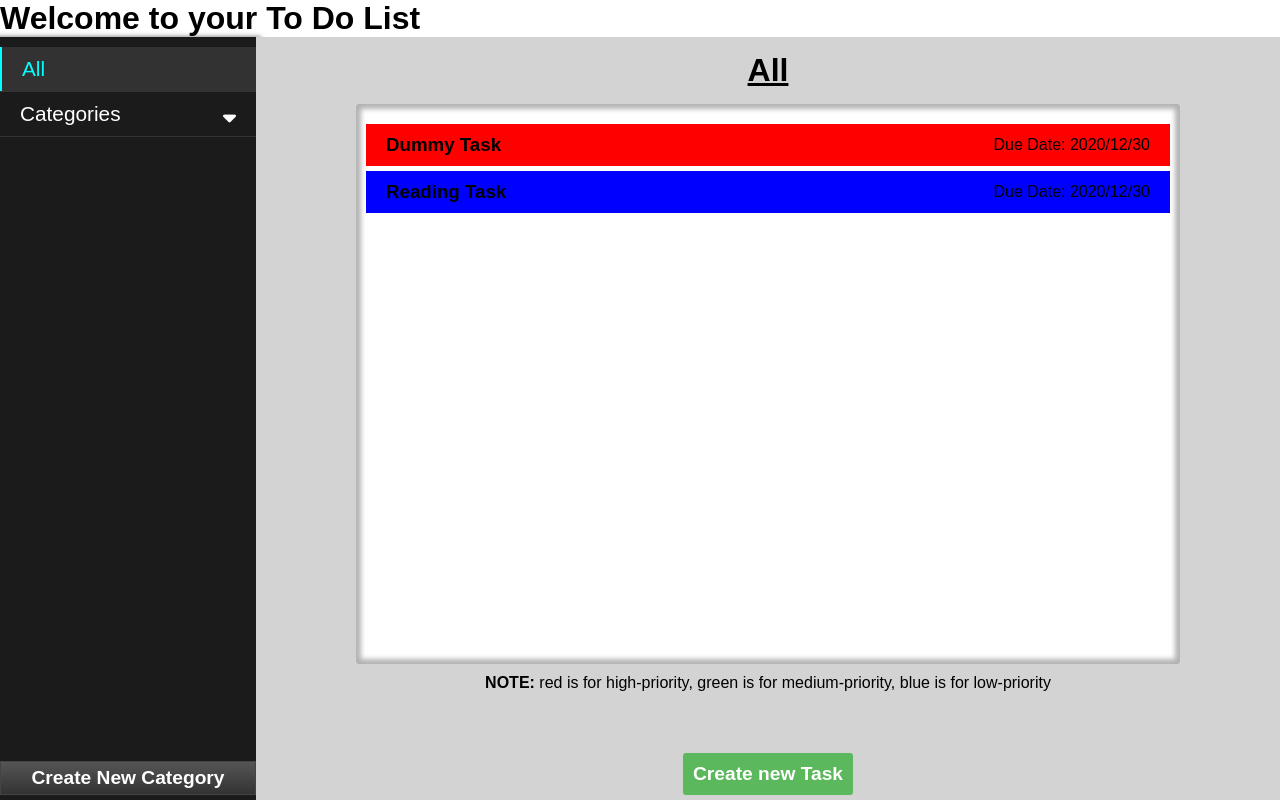
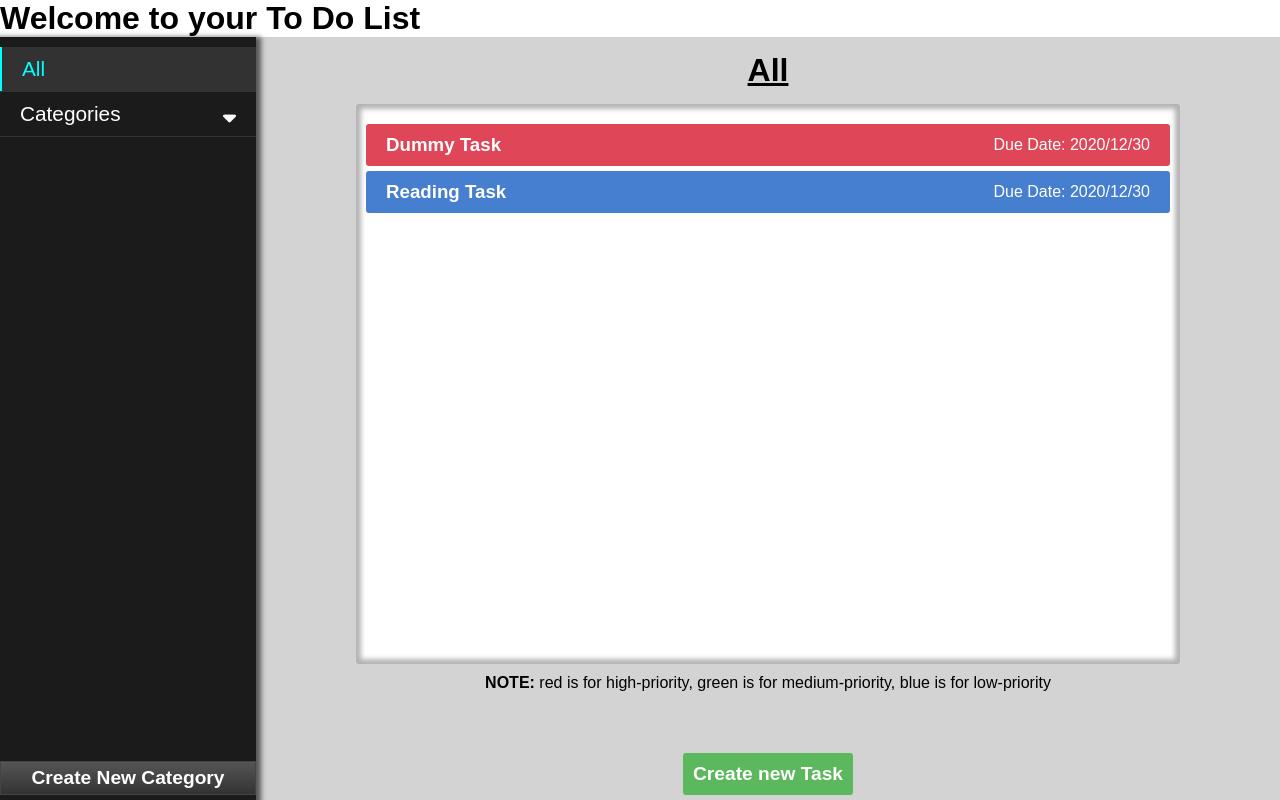
Before and after one commit to RNtaate/To-Do-List, a website built with webpack: page dist/index.html in a window 1280 px wide. Both pictures are taken after a click on the element "All". Built offline with nearby package versions, Linux system fonts and the light colour scheme.

Commit message:
Update styling for task-list, task-list-items contents

```diff
--- a/stylesheets/styler.css
+++ b/stylesheets/styler.css
@@ -31,6 +31,7 @@ main {
   padding: 10px 0;
   box-shadow: 0 5px 5px 5px rgba(0, 0, 0, 0.6);
   position: relative;
+  z-index: 1;
 }
 
 .right-pane-div {
@@ -234,13 +235,26 @@ input[type="submit"] {
 
 .tasks-list {
   max-height: 70vh;
-  height: 75vh;
+  height: 70vh;
   overflow: auto;
+  overflow-x: hidden;
   background-color: #fff;
+  color: #fff;
   list-style-type: none;
   padding: 20px 10px;
   border-radius: 3px;
   box-shadow: 0 0 5px 5px rgba(0, 0, 0, 0.3) inset;
+}
+
+.tasks-list::-webkit-scrollbar {
+  width: 5px;
+  background-color: gray;
+}
+
+.tasks-list::-webkit-scrollbar-thumb {
+  width: 5px;
+  background-color: white;
+  border-radius: 3px;
 }
 
 .task-list-item {
@@ -248,6 +262,13 @@ input[type="submit"] {
   justify-content: space-between;
   padding: 10px 20px;
   align-items: center;
+  transition: all 0.2s ease-in-out;
+  border-radius: 3px;
+}
+
+.task-list-item:hover {
+  transform: scale(1.03);
+  cursor: pointer;
 }
 
 .task-list-item:not(:last-child) {
@@ -260,15 +281,15 @@ input[type="submit"] {
 }
 
 .high {
-  background-color: red;
+  background-color: #df4759;
 }
 
 .low {
-  background-color: blue;
+  background-color: #467fd0;
 }
 
 .medium {
-  background-color: green;
+  background-color: #42ba96;
 }
 
 .no-category-selected {
@@ -279,6 +300,7 @@ input[type="submit"] {
   left: 50%;
   transform: translate(-50%, -50%);
   text-align: center;
+  display: block;
 }
 
 .create-task-btn:hover {
```
